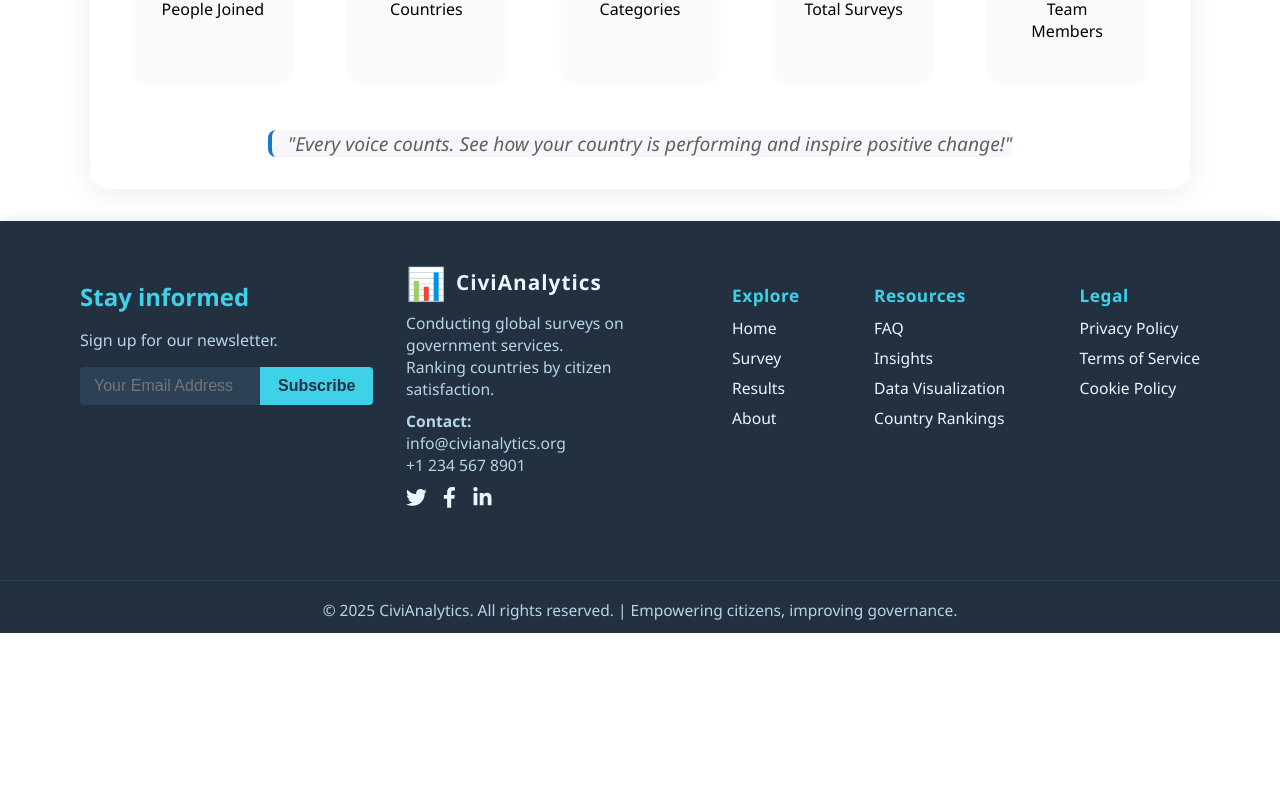
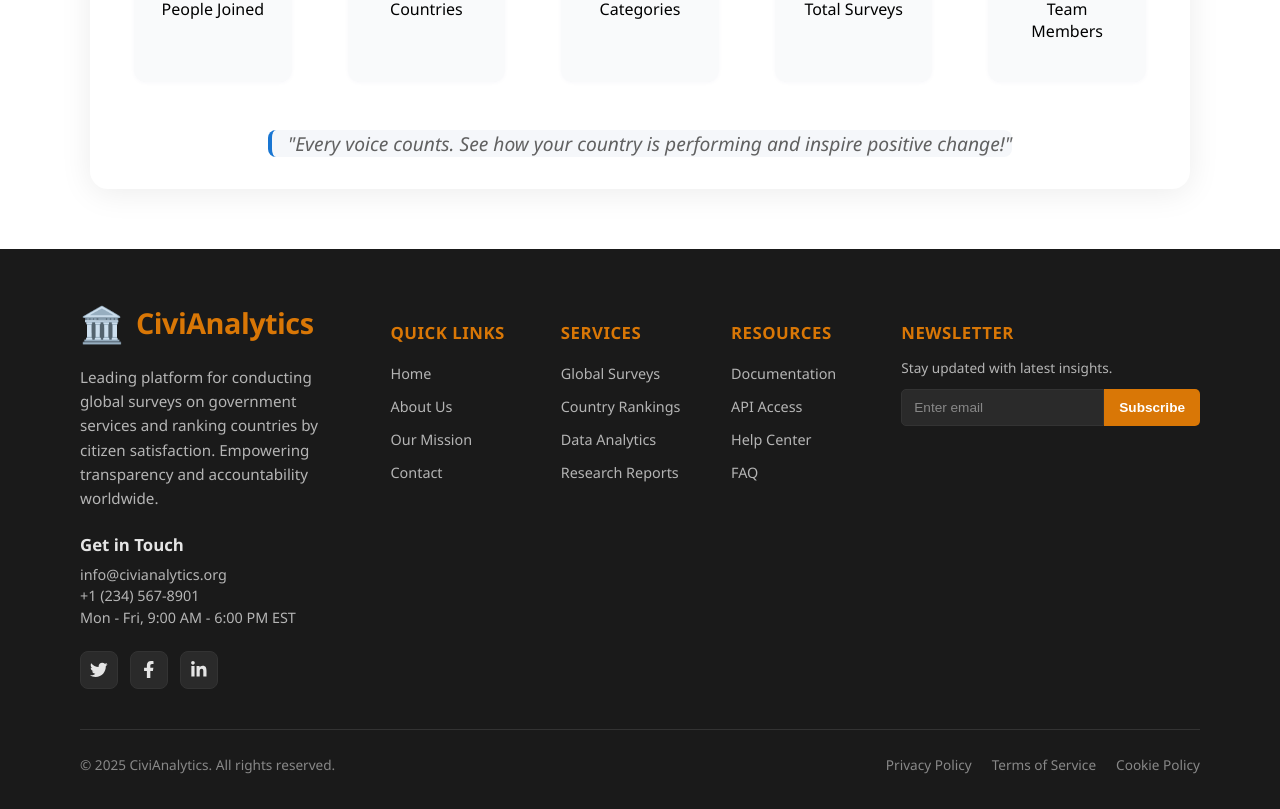
Before and after one commit to ayaz7964/CivilAnalytics-, a React (Vite) app in the folder frontEnd/: page / in a window 1280 px wide. Shown: the part 993-1802 px from the top of the page. Before the commit the page ends 1626 px from the top, so only its background shows below. Built offline with nearby package versions, Linux system fonts and the light colour scheme; no server answers.

Commit message:
Update in style of Footer

```diff
--- a/frontEnd/src/Component/Footer.jsx
+++ b/frontEnd/src/Component/Footer.jsx
@@ -5,122 +5,132 @@ import { FaTwitter, FaFacebookF, FaLinkedinIn } from "react-icons/fa";
 export default function Footer() {
   return (
     <footer className="FooterPro">
-      <div className="FooterPro-Top">
-        <div className="FooterPro-Newsletter">
-          <h2>Stay informed</h2>
-          <p>Sign up for our newsletter.</p>
-          <form className="FooterPro-NewsletterForm">
-            <input
-              type="email"
-              placeholder="Your Email Address"
-              aria-label="Your Email Address"
-              className="FooterPro-NewsletterInput"
-            />
-            <button type="submit" className="FooterPro-NewsletterBtn">
-              Subscribe
-            </button>
-          </form>
-        </div>
-        <div className="FooterPro-Org">
-          <div className="FooterPro-OrgLogo">
-            <span
-              role="img"
-              aria-label="CiviAnalytics Logo"
-              className="FooterPro-LogoIcon"
-            >
-              📊
-            </span>
-            <span className="FooterPro-LogoText">CiviAnalytics</span>
-          </div>
-          <div className="FooterPro-OrgDesc">
-            <p>
-              Conducting global surveys on government services.
-              <br />
-              Ranking countries by citizen satisfaction.
-            </p>
-            <p>
-              <strong>Contact:</strong>
-              <br />
-              info@civianalytics.org
-              <br />
-              +1 234 567 8901
+      <div className="FooterPro-Main">
+        <div className="FooterPro-Top">
+          {/* Brand Section */}
+          <div className="FooterPro-Brand">
+            <div className="FooterPro-Logo">
+              <span className="FooterPro-LogoIcon">🏛️</span>
+              <span className="FooterPro-LogoText">CiviAnalytics</span>
+            </div>
+
+            <p className="FooterPro-Description">
+              Leading platform for conducting global surveys on government services and ranking countries by citizen satisfaction. Empowering transparency and accountability worldwide.
             </p>
 
+            <div className="FooterPro-Contact">
+              <h4 className="FooterPro-ContactTitle">Get in Touch</h4>
+              <div className="FooterPro-ContactInfo">
+                info@civianalytics.org<br />
+                +1 (234) 567-8901<br />
+                Mon - Fri, 9:00 AM - 6:00 PM EST
+              </div>
+            </div>
+
             <div className="FooterPro-Social">
-              <a href="#" aria-label="Twitter" className="FooterPro-SocialIcon">
+              <a href="#" className="FooterPro-SocialIcon" aria-label="Twitter">
                 <FaTwitter />
               </a>
-              <a
-                href="#"
-                aria-label="Facebook"
-                className="FooterPro-SocialIcon"
-              >
+              <a href="#" className="FooterPro-SocialIcon" aria-label="Facebook">
                 <FaFacebookF />
               </a>
-              <a
-                href="#"
-                aria-label="LinkedIn"
-                className="FooterPro-SocialIcon"
-              >
+              <a href="#" className="FooterPro-SocialIcon" aria-label="LinkedIn">
                 <FaLinkedinIn />
               </a>
             </div>
           </div>
-        </div>
-        <div className="FooterPro-Links">
-          <div>
-            <h4>Explore</h4>
-            <ul>
-              <li>
-                <a href="#">Home</a>
+
+          {/* Quick Links */}
+          <div className="FooterPro-Column">
+            <h4 className="FooterPro-ColumnTitle">Quick Links</h4>
+            <ul className="FooterPro-LinkList">
+              <li className="FooterPro-LinkItem">
+                <a href="#" className="FooterPro-Link">Home</a>
               </li>
-              <li>
-                <a href="#">Survey</a>
+              <li className="FooterPro-LinkItem">
+                <a href="#" className="FooterPro-Link">About Us</a>
               </li>
-              <li>
-                <a href="#">Results</a>
+              <li className="FooterPro-LinkItem">
+                <a href="#" className="FooterPro-Link">Our Mission</a>
               </li>
-              <li>
-                <a href="#">About</a>
+              <li className="FooterPro-LinkItem">
+                <a href="#" className="FooterPro-Link">Contact</a>
               </li>
             </ul>
           </div>
-          <div>
-            <h4>Resources</h4>
-            <ul>
-              <li>
-                <a href="#">FAQ</a>
+
+          {/* Services */}
+          <div className="FooterPro-Column">
+            <h4 className="FooterPro-ColumnTitle">Services</h4>
+            <ul className="FooterPro-LinkList">
+              <li className="FooterPro-LinkItem">
+                <a href="#" className="FooterPro-Link">Global Surveys</a>
               </li>
-              <li>
-                <a href="#">Insights</a>
+              <li className="FooterPro-LinkItem">
+                <a href="#" className="FooterPro-Link">Country Rankings</a>
               </li>
-              <li>
-                <a href="#">Data Visualization</a>
+              <li className="FooterPro-LinkItem">
+                <a href="#" className="FooterPro-Link">Data Analytics</a>
               </li>
-              <li>
-                <a href="#">Country Rankings</a>
+              <li className="FooterPro-LinkItem">
+                <a href="#" className="FooterPro-Link">Research Reports</a>
               </li>
             </ul>
           </div>
-          <div>
-            <h4>Legal</h4>
-            <ul>
-              <li>
-                <a href="#">Privacy Policy</a>
+
+          {/* Resources */}
+          <div className="FooterPro-Column">
+            <h4 className="FooterPro-ColumnTitle">Resources</h4>
+            <ul className="FooterPro-LinkList">
+              <li className="FooterPro-LinkItem">
+                <a href="#" className="FooterPro-Link">Documentation</a>
               </li>
-              <li>
-                <a href="#">Terms of Service</a>
+              <li className="FooterPro-LinkItem">
+                <a href="#" className="FooterPro-Link">API Access</a>
               </li>
-              <li>
-                <a href="#">Cookie Policy</a>
+              <li className="FooterPro-LinkItem">
+                <a href="#" className="FooterPro-Link">Help Center</a>
+              </li>
+              <li className="FooterPro-LinkItem">
+                <a href="#" className="FooterPro-Link">FAQ</a>
               </li>
             </ul>
           </div>
+
+          {/* Newsletter */}
+          <div className="FooterPro-Column">
+            <div className="FooterPro-Newsletter">
+              <h4 className="FooterPro-NewsletterTitle">Newsletter</h4>
+              <p className="FooterPro-NewsletterDesc">
+                Stay updated with latest insights.
+              </p>
+              <form className="FooterPro-NewsletterForm">
+                <input
+                  type="email"
+                  placeholder="Enter email"
+                  className="FooterPro-NewsletterInput"
+                  required
+                />
+                <button type="submit" className="FooterPro-NewsletterBtn">
+                  Subscribe
+                </button>
+              </form>
+            </div>
+          </div>
         </div>
-      </div>
-      <div className="FooterPro-Bottom">
-        &copy; {new Date().getFullYear()} CiviAnalytics. All rights reserved. |
-        Empowering citizens, improving governance.
+
+        <div className="FooterPro-Divider"></div>
+
+        <div className="FooterPro-Bottom">
+          <div className="FooterPro-Copyright">
+            <span>&copy; {new Date().getFullYear()} CiviAnalytics. All rights reserved.</span>
+          </div>
+          <div className="FooterPro-Legal">
+            <a href="#" className="FooterPro-LegalLink">Privacy Policy</a>
+            <a href="#" className="FooterPro-LegalLink">Terms of Service</a>
+            <a href="#" className="FooterPro-LegalLink">Cookie Policy</a>
+          </div>
+        </div>
       </div>
     </footer>
   );
--- a/frontEnd/src/Css/Footer.css
+++ b/frontEnd/src/Css/Footer.css
@@ -1,166 +1,305 @@
 .FooterPro {
-  background: #223040;
-  color: #eaf6fb;
-  padding: 40px 0 0 0;
+  background: #1a1a1a;
+  color: #e5e5e5;
   font-family: 'Segoe UI', Arial, sans-serif;
-  /* border-radius: 16px 16px 0 0; */
-  margin-top: 0px;
-  box-shadow: 0 -2px 12px rgba(0,0,0,0.08);
+  margin-top: 60px;
+}
+
+.FooterPro-Main {
+  max-width: 1200px;
+  margin: 0 auto;
+  padding: 50px 40px 35px;
 }
 
 .FooterPro-Top {
+  display: grid;
+  grid-template-columns: 2fr 1fr 1fr 1fr 1.2fr;
+  gap: 30px;
+  margin-bottom: 40px;
+}
+
+.FooterPro-Brand {
+  padding-right: 20px;
+}
+
+.FooterPro-Logo {
   display: flex;
-  flex-wrap: wrap;
-  justify-content: space-between;
-  max-width: 1200px;
-  margin: 0 auto;
-  padding: 0 40px 32px 40px;
-  gap: 32px;
+  align-items: center;
+  margin-bottom: 18px;
+}
+
+.FooterPro-LogoIcon {
+  font-size: 2.2rem;
+  margin-right: 12px;
+  color: #d97706;
+}
+
+.FooterPro-LogoText {
+  font-size: 1.8rem;
+  font-weight: 700;
+  color: #d97706;
+  letter-spacing: -0.5px;
+}
+
+.FooterPro-Description {
+  font-size: 0.95rem;
+  line-height: 1.6;
+  color: #b5b5b5;
+  margin-bottom: 22px;
+}
+
+.FooterPro-Contact {
+  margin-bottom: 22px;
+}
+
+.FooterPro-ContactTitle {
+  font-size: 1.05rem;
+  font-weight: 600;
+  color: #e5e5e5;
+  margin-bottom: 8px;
+}
+
+.FooterPro-ContactInfo {
+  font-size: 0.9rem;
+  color: #b5b5b5;
+  line-height: 1.5;
+}
+
+.FooterPro-Social {
+  display: flex;
+  gap: 12px;
+}
+
+.FooterPro-SocialIcon {
+  display: inline-flex;
+  align-items: center;
+  justify-content: center;
+  width: 38px;
+  height: 38px;
+  background: #2a2a2a;
+  color: #e5e5e5;
+  text-decoration: none;
+  border-radius: 8px;
+  font-size: 1.1rem;
+  transition: all 0.3s ease;
+  border: 1px solid #333;
+}
+
+.FooterPro-SocialIcon:hover {
+  background: #d97706;
+  color: #fff;
+  transform: translateY(-2px);
+}
+
+.FooterPro-Column {
+  display: flex;
+  flex-direction: column;
+}
+
+.FooterPro-ColumnTitle {
+  font-size: 1.05rem;
+  font-weight: 600;
+  color: #d97706;
+  margin-bottom: 18px;
+  text-transform: uppercase;
+  letter-spacing: 0.5px;
+}
+
+.FooterPro-LinkList {
+  list-style: none;
+  padding: 0;
+  margin: 0;
+}
+
+.FooterPro-LinkItem {
+  margin-bottom: 10px;
+}
+
+.FooterPro-Link {
+  color: #b5b5b5;
+  text-decoration: none;
+  font-size: 0.9rem;
+  transition: color 0.3s ease;
+  display: block;
+  padding: 2px 0;
+}
+
+.FooterPro-Link:hover {
+  color: #d97706;
 }
 
 .FooterPro-Newsletter {
-  flex: 1 1 260px;
-  min-width: 240px;
-  margin-bottom: 24px;
+  margin-top: 0;
+  padding-top: 0;
+  border-top: none;
 }
 
-.FooterPro-Newsletter h2 {
-  color: #3ed1e8;
-  font-size: 1.5rem;
-  margin-bottom: 0.2em;
-  font-weight: 700;
+.FooterPro-NewsletterTitle {
+  font-size: 1.05rem;
+  font-weight: 600;
+  color: #d97706;
+  margin-bottom: 10px;
+  text-transform: uppercase;
+  letter-spacing: 0.5px;
 }
 
-.FooterPro-Newsletter p {
-  margin-bottom: 1em;
-  color: #b6d6e6;
+.FooterPro-NewsletterDesc {
+  font-size: 0.85rem;
+  color: #b5b5b5;
+  margin-bottom: 12px;
+  line-height: 1.4;
 }
 
 .FooterPro-NewsletterForm {
   display: flex;
   gap: 0;
-  margin-top: 8px;
+  max-width: 100%;
 }
 
 .FooterPro-NewsletterInput {
-  padding: 10px 14px;
-  border: none;
-  border-radius: 4px 0 0 4px;
-  font-size: 1rem;
+  flex: 1;
+  padding: 10px 12px;
+  border: 1px solid #333;
+  border-radius: 5px 0 0 5px;
+  background: #2a2a2a;
+  color: #e5e5e5;
+  font-size: 0.85rem;
   outline: none;
-  width: 180px;
-  background: #2d4156;
-  color: #eaf6fb;
+  transition: border-color 0.3s ease;
+}
+
+.FooterPro-NewsletterInput:focus {
+  border-color: #d97706;
+}
+
+.FooterPro-NewsletterInput::placeholder {
+  color: #888;
 }
 
 .FooterPro-NewsletterBtn {
-  background: #3ed1e8;
-  color: #223040;
+  padding: 10px 15px;
+  background: #d97706;
+  color: #fff;
   border: none;
-  border-radius: 0 4px 4px 0;
-  padding: 10px 18px;
+  border-radius: 0 5px 5px 0;
+  font-size: 0.85rem;
   font-weight: 600;
-  font-size: 1rem;
   cursor: pointer;
-  transition: background 0.2s;
+  transition: background 0.3s ease;
+  white-space: nowrap;
 }
 
 .FooterPro-NewsletterBtn:hover {
-  background: #00bcd4;
-  color: #fff;
+  background: #b45309;
 }
 
-.FooterPro-Org {
-  flex: 1 1 260px;
-  min-width: 240px;
-  margin-bottom: 24px;
+.FooterPro-Divider {
+  height: 1px;
+  background: #333;
+  margin: 30px 0 25px;
 }
 
-.FooterPro-OrgLogo {
+.FooterPro-Bottom {
+  display: flex;
+  justify-content: space-between;
+  align-items: center;
+  font-size: 0.85rem;
+  color: #888;
+}
+
+.FooterPro-Copyright {
   display: flex;
   align-items: center;
-  margin-bottom: 8px;
+  gap: 20px;
 }
 
-.FooterPro-LogoIcon {
-  font-size: 2rem;
-  margin-right: 10px;
+.FooterPro-Legal {
+  display: flex;
+  gap: 20px;
 }
 
-.FooterPro-LogoText {
-  font-size: 1.3rem;
-  font-weight: 700;
-  letter-spacing: 1px;
+.FooterPro-LegalLink {
+  color: #888;
+  text-decoration: none;
+  transition: color 0.3s ease;
 }
 
-.FooterPro-OrgDesc p {
-  margin: 0 0 10px 0;
-  color: #b6d6e6;
-  font-size: 0.98rem;
+.FooterPro-LegalLink:hover {
+  color: #d97706;
+}
+
+/* Responsive Design */
+@media (max-width: 1024px) {
+  .FooterPro-Top {
+    grid-template-columns: 2fr 1fr 1fr;
+    gap: 35px;
+  }
+
+  .FooterPro-Column:nth-child(4),
+  .FooterPro-Column:nth-child(5) {
+    grid-column: 2 / -1;
+    display: grid;
+    grid-template-columns: 1fr 1fr;
+    gap: 30px;
+  }
+}
+
+@media (max-width: 768px) {
+  .FooterPro-Main {
+    padding: 40px 20px 30px;
+  }
+
+  .FooterPro-Top {
+    grid-template-columns: 1fr;
+    gap: 30px;
+  }
+
+  .FooterPro-Bottom {
+    flex-direction: column;
+    gap: 15px;
+    text-align: center;
+  }
+
+  .FooterPro-Legal {
+    justify-content: center;
+  }
+
+  .FooterPro-Newsletter {
+    margin-top: 20px;
+    padding-top: 15px;
+  }
+}
+
+@media (max-width: 480px) {
+  .FooterPro-Main {
+    padding: 30px 15px 20px;
+  }
+
+  .FooterPro-Logo {
+    justify-content: center;
+    text-align: center;
+  }
+
+  .FooterPro-Brand {
+    text-align: center;
+    padding-right: 0;
   }
 
   .FooterPro-Social {
-  display: flex;
-  gap: 12px;
-  margin-top: 8px;
+    justify-content: center;
   }
 
-.FooterPro-SocialIcon {
-  font-size: 1.3rem;
-  color: #eaf6fb;
-  text-decoration: none;
-  transition: color 0.2s;
+  .FooterPro-NewsletterForm {
+    flex-direction: column;
+    gap: 8px;
   }
 
-.FooterPro-SocialIcon:hover {
-  color: #3ed1e8;
+  .FooterPro-NewsletterInput {
+    border-radius: 5px;
   }
 
-.FooterPro-Links {
-  flex: 2 1 400px;
-  display: flex;
-  justify-content: space-between;
-  gap: 32px;
-  min-width: 320px;
+  .FooterPro-NewsletterBtn {
+    border-radius: 5px;
+    padding: 12px 15px;
   }
-
-.FooterPro-Links h4 {
-  color: #3ed1e8;
-  font-size: 1.08rem;
-  margin-bottom: 10px;
-  font-weight: 600;
-  letter-spacing: 0.5px;
 }
-
-.FooterPro-Links ul {
-  list-style: none;
-  padding: 0;
-  margin: 0;
-}
-
-.FooterPro-Links li {
-  margin-bottom: 8px;
-}
-
-.FooterPro-Links a {
-  color: #eaf6fb;
-  text-decoration: none;
-  font-size: 0.98rem;
-  transition: color 0.2s;
-}
-
-.FooterPro-Links a:hover {
-  color: #3ed1e8;
-  text-decoration: underline;
-}
-
-.FooterPro-Bottom {
-  border-top: 1px solid #2d4156;
-  text-align: center;
-  padding: 18px 10px 12px 10px;
-  font-size: 0.97rem;
-  color: #b6d6e6;
-  background: #223040;
-  border-radius: 0 0 16px 16px;
-  margin-top: 10px;
-}
```
Lines whose indentation alone changed are shown as unchanged.
